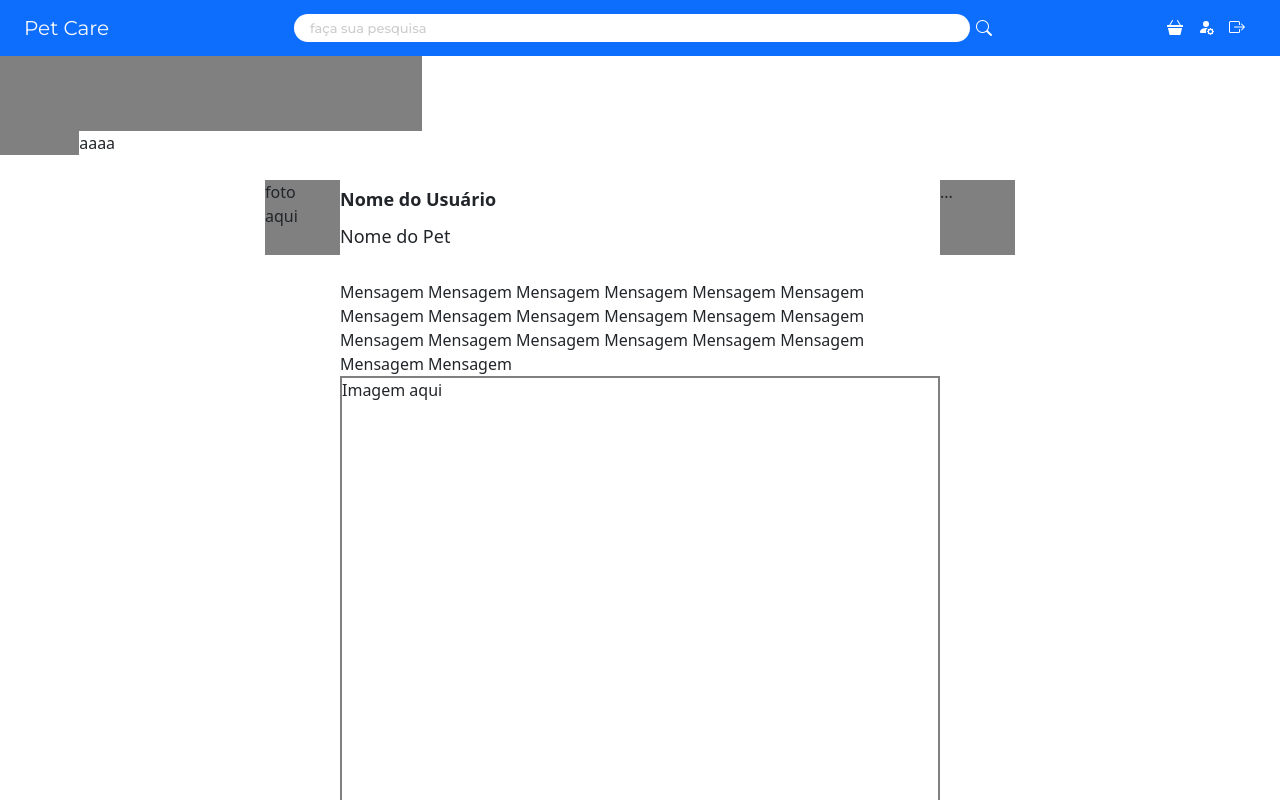
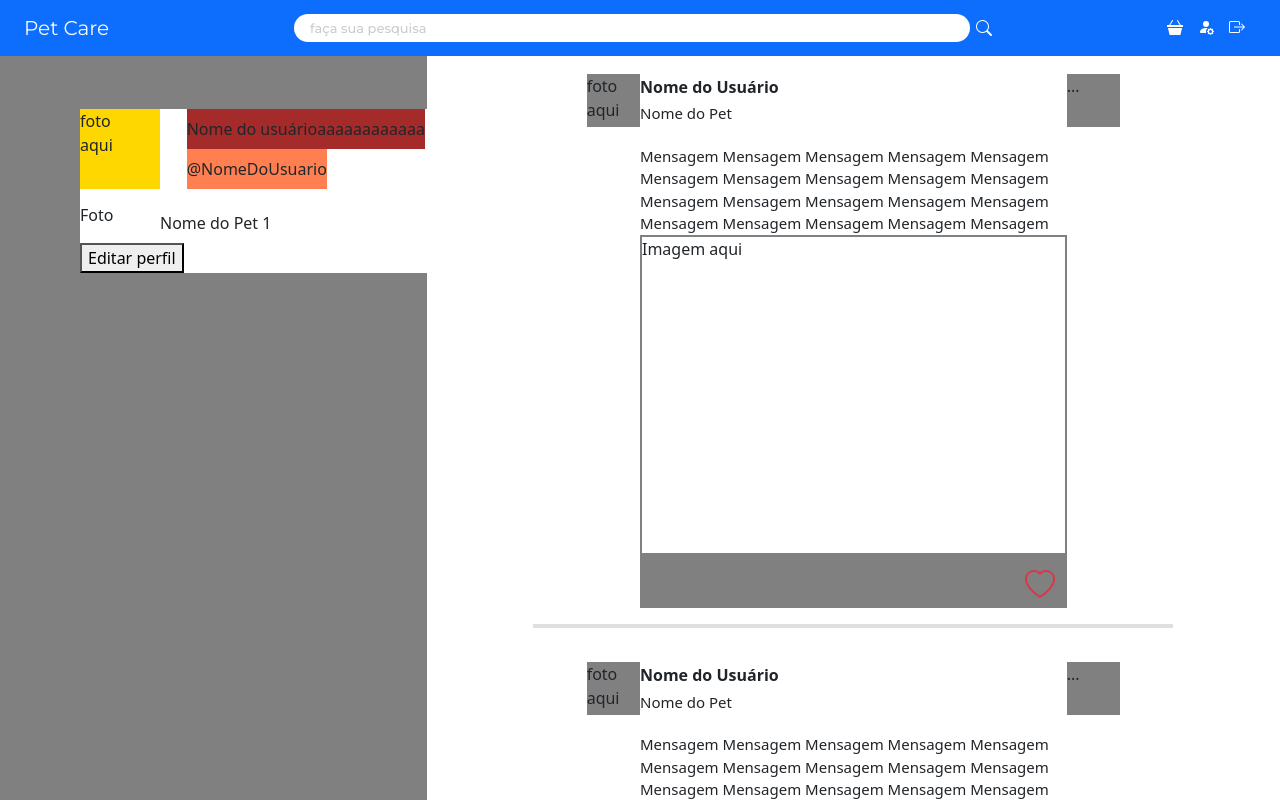
Before and after one commit to ProjetoTA/Develop, an Angular app in the folder Frontend/: page /feed in a window 1280 px wide. Shown: the top 800 px of the page. Built offline with nearby package versions, Linux system fonts and the light colour scheme.

Commit message:
Feed versão 2

```diff
--- a/Frontend/src/app/Components/feed-component/feed-component.component.html
+++ b/Frontend/src/app/Components/feed-component/feed-component.component.html
@@ -1,5 +1,16 @@
+<app-menu-rout-component></app-menu-rout-component>
 
-<app-menu-rout-component></app-menu-rout-component>
+<div class = "feed-page">
+  <div class = "feed-left">
+    <app-perfil-component></app-perfil-component>
+  </div>
+  <div class = "feed-feed">
+      <app-post-component></app-post-component>
+      <app-post-component></app-post-component>
+  </div>
+
+</div>
+
 <!-- <div class="container">
   <div class="sidebar">
       <div class="user-info">
@@ -70,11 +81,3 @@
       </div>
   </div>
 </div> -->
-<app-perfil-component></app-perfil-component>
-<div class = "feed-page">
-    <div classdiv = "feed-feed">
-        <app-post-component></app-post-component>
-        <app-post-component></app-post-component>
-    </div>
-
-</div>
--- a/Frontend/src/app/Components/feed-component/feed-component.component.scss
+++ b/Frontend/src/app/Components/feed-component/feed-component.component.scss
@@ -1,51 +1,57 @@
-
 .feed-page{
 
+    display: flex;
+    // align-items: center;
+    flex-direction: row;
+    // justify-content: center;
 
-    display: flex;
-    align-items: center;
-    flex-direction: row;
-    justify-content: center;
-
-    width: 100%;
-    height: 100%;
+    // margin-left: 33%;
+    // width: 100%;
+    // height: 100%;
+    border: 0;
+    margin: 0;
+    padding: 0;
 
     .feed-left{
-        width: 33%;
-        height: 100%;
 
-        display: flex;
-        align-items: center;
+        width: calc(100vw / 3);
+        // height: 100%;
+
+        // display: flex;
+        // align-items: center;
+        align-content: start;
+
+        background: gray;
 
         // justify-content: center;
 
         // position: absolute;
-        top: 0px; /* Header Height */
-        bottom: 0px; /* Footer Height */
-        left: 0px;
-        height: 100%;
+        // top: 0px; /* Header Height */
+        // bottom: 0px; /* Footer Height */
+        // left: 0px;
+        // height: 100%;
         margin: 0;
         padding: 0;
         // width: 100%;
 
         // position: relative;
 
-        .feed-profile{
-            display: flex;
-            background: white;
-            margin-left: calc((100% / 8) * 1.5);
-            margin-top: 75px;
-            width: calc((100% / 8) * 6.5);
-        }
+        // .feed-profile{
+        //     display: flex;
+        //     background: white;
+        //     margin-left: calc((100% / 8) * 1.5);
+        //     margin-top: 75px;
+        //     width: calc((100% / 8) * 6.5);
+        // }
     }
 
     .feed-feed{
-        width: 66%;
+
+        width: calc(100vw / 3 * 2);
         border: 0;
         margin: 0;
         padding: 0;
 
-        background: cyan;
+        // background: cyan;
     }
-
 }
--- a/Frontend/src/app/Components/perfil-component/perfil-component.component.html
+++ b/Frontend/src/app/Components/perfil-component/perfil-component.component.html
@@ -1,5 +1,31 @@
-<div class = "feed-left">
-  <div class = "feed-profile">
-      aaaa
-  </div>
+<div class = "feed-profile">
+
+    <div class = "profile-user">
+      <div class = "profile-user-photo">
+        foto<br>
+        aqui
+      </div>
+      <div class = "profile-names">
+        <div class = "profile-user-name">
+          <p>Nome do usuárioaaaaaaaaaaaa</p>
+        </div>
+        <div class = "profile-user-username">
+          <p>&#64;NomeDoUsuario</p>
+        </div>
+      </div>
+    </div>
+
+    <div class = "profile-pet">
+      <div class = "profile-pet-photo">
+        Foto
+      </div>
+      <div class = "profile-pet-name">
+        Nome do Pet 1
+      </div>
+    </div>
+
+    <div class = "profile-bottom">
+      <button class = "profile-edit-profile">Editar perfil</button>
+    </div>
+
 </div>
--- a/Frontend/src/app/Components/perfil-component/perfil-component.component.scss
+++ b/Frontend/src/app/Components/perfil-component/perfil-component.component.scss
@@ -1,28 +1,90 @@
-.feed-left{
-  width: 33%;
-  height: 100%;
-  background: gray;
+
+.feed-profile{
+
   display: flex;
-  align-items: center;
+  align-items: start;
+  flex-direction: column;
 
-  // justify-content: center;
+  background: white;
+  // left: calc((100vw / 24) * 1.5);
+  // margin-top: 75px;
+  margin-top: calc(100vw / 24);
+  margin-left: auto;
+  margin-right: 0;
+  // width: calc((100% / 8) * 6.5);
+  width: calc((100vw / 24) * 6.5);
 
-  // position: absolute;
-  top: 0px; /* Header Height */
-  bottom: 0px; /* Footer Height */
-  left: 0px;
-  height: 100%;
-  margin: 0;
-  padding: 0;
-  // width: 100%;
+  position: relative;
+  top:0;
+  right:0;
 
-  // position: relative;
 
-  .feed-profile{
+
+  .profile-user{
+
+    display: flex;
+    align-items: start;
+    flex-direction: row;
+
+    margin-bottom: calc((100vw / 24) * 0.25);
+
+    .profile-user-photo{
+
+      width: calc((100vw / 24) * 1.5);
+      height: calc((100vw / 24) * 1.5);
+
+      background-color: gold;
+    }
+
+    .profile-names{
+
       display: flex;
-      background: white;
-      margin-left: calc((100% / 8) * 1.5);
-      margin-top: 75px;
-      width: calc((100% / 8) * 6.5);
+      align-items: start;
+      flex-direction: column;
+
+      .profile-user-name, .profile-user-username{
+
+        height: calc((100vw / 24) * 0.75);
+        line-height: calc((100vw / 24) * 0.75);
+        align-items: center;
+
+        text-align: left;
+
+        margin-left: calc((100vw / 24) * 0.5);;
+
+        // left: 0;
+        // right: auto;
+      }
+      .profile-user-name{
+
+        background-color: brown;
+      }
+
+      .profile-user-username{
+
+        background-color: coral;
+      }
+    }
   }
+
+  .profile-pet{
+
+    display: flex;
+    align-items: start;
+    flex-direction: row;
+
+    .profile-pet-photo{
+
+      width: calc((100vw / 24) * 1.5);
+      height: calc((100vw / 24) * 0.75);
+    }
+
+    .profile-pet-name{
+
+      height: calc((100vw / 24) * 0.75);
+      line-height: calc((100vw / 24) * 0.75);
+      align-items: center;
+    }
+  }
+
 }
--- a/Frontend/src/app/Components/post/post.component.scss
+++ b/Frontend/src/app/Components/post/post.component.scss
@@ -6,6 +6,9 @@ $unit-size: 75px;
     align-items: center;
     flex-direction: column;
     justify-content: center;
+    width: 100%;
+    // background: red;
+    // margin-left: 33%;
 
     .post-top{
 
@@ -14,72 +17,70 @@ $unit-size: 75px;
         flex-direction: row;
         justify-content: center;
 
-        padding-bottom: 25px;
-        padding-top: 25px;
+        height: calc(100vw / 24);
+
+        margin-top: calc((100vw / 24) / 3);
+        margin-bottom: calc((100vw / 24) / 3);
 
         .post-profile-photo{
 
             background: gray;
-            width: 75px;
-            height: 75px;
+            width: calc(100vw / 24);
+            height: calc(100vw / 24);
         }
 
         .post-name{
 
             // background: blueviolet;
-            width: calc(75px * 8);
-            height: 75px;
+            width: calc((100vw / 24) * 8);
+            height: calc(100vw / 24);
 
-            .post-user-name{
+            // align-items: start;
 
-                height: 38px;
-                line-height: 38px;
-                text-align: left;
-                // background: greenyellow;
+            .post-user-name, .post-pet-names{
 
-
-            }.post-pet-names{
-
-                height: 37px;
-                line-height: 37px;
+                height: calc((100vw / 24) / 2);
+                line-height: calc((100vw / 24) / 2);
                 text-align: left;
             }
 
-            .user-name, .pet-names{
-
-                font-size: 18px;
-            }
             .user-name{
 
+                font-size: 16px;
                 font-weight: bold;
+            }
+            .pet-names{
+
+                font-size: 15px;
             }
         }
 
         .post-options{
             background: gray;
-            width: 75px;
-            height: 75px;
+            width: calc(100vw / 24);
+            height: calc(100vw / 24);
         }
     }
 
     .post-message{
 
-        width: calc(75px * 8);
+        width: calc((100vw / 24) * 8);
+        font-size: 15px;
     }
 
     .post-image{
 
-        width: calc(75px * 8);
-        height: calc(75px * 6);
+        width: calc((100vw / 24) * 8);
+        height: calc((100vw / 24) * 6);
         border: 2px solid gray;
     }
 
     .post-bottom{
 
-        width: calc(75px * 8);
-        height: 60px;
-        padding-top: 5px;
-        padding-bottom: 5px;
+        width: calc((100vw / 24) * 8);
+        height: calc(100vw / 24);
+        padding-top: calc((100vw / 24) / 9);
+        padding-bottom: calc((100vw / 24) / 9);
 
         background: gray;
 
@@ -92,10 +93,10 @@ $unit-size: 75px;
 
             cursor: pointer;
             // padding: 12px 35px;
-            width: 70px;
-            height: 50px;
-            margin-right: 3px;
-            margin-left: 3px;
+            width: calc((100vw / 24) * 0.9);
+            height: calc((100vw / 24) / 3);
+            margin-right: calc((100vw / 24) * 0.05);
+            margin-left: calc((100vw / 24) * 0.05);
             outline: none;
             background-color: transparent;
             border: none;
@@ -108,7 +109,7 @@ $unit-size: 75px;
 
     .post-line{
 
-        width: calc(75px * 12);
+        width: calc((100vw / 24) * 12);
         padding: 0%;
         border: 2px solid gray;
     }
```
